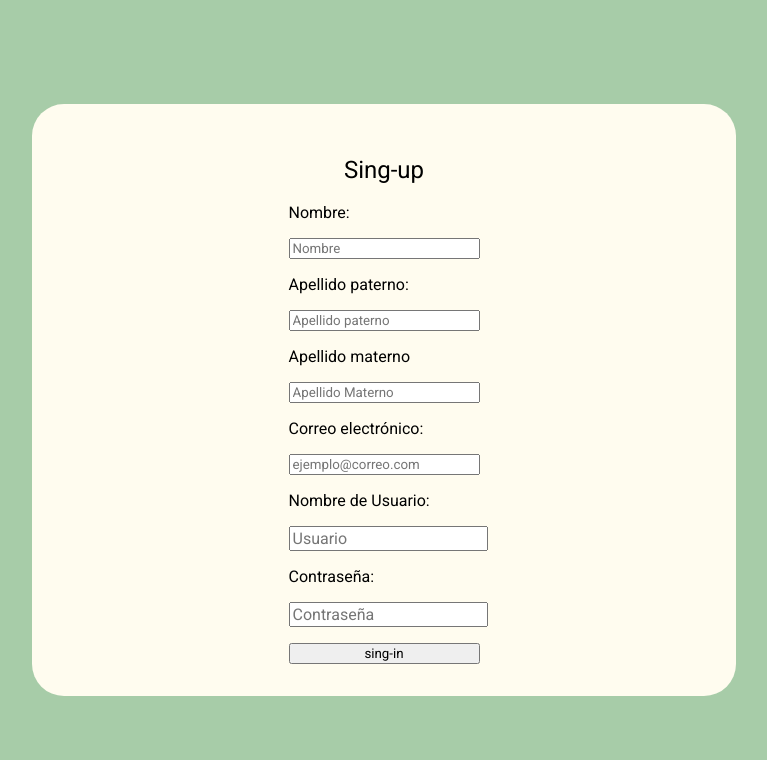
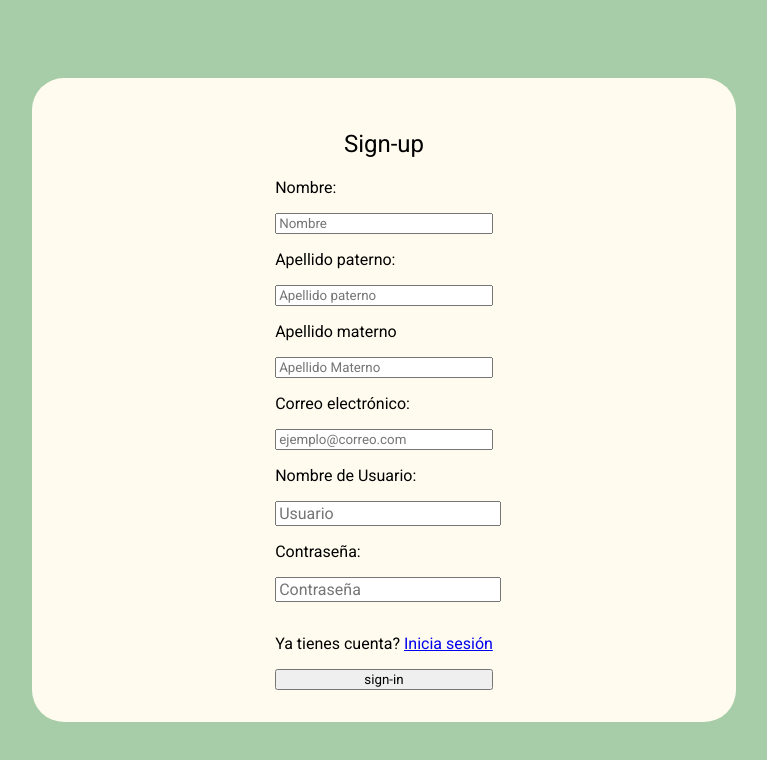
Before and after one commit to tartaman/SaborIA, a website: page sing-up.html in a window 1280 px wide. Shown: the whole page, without its empty margins (256-1023 px from the left). Drawn offline with Linux system fonts and the light colour scheme; no server answers.

Commit message:
Arreglado el login
y ahora te manda a verificar

```diff
--- a/scripts/registrarUsuario.js
+++ b/scripts/registrarUsuario.js
@@ -17,8 +17,8 @@ document.querySelector(`#singupform`).addEventListener(`submit`, function(event)
         username: document.querySelector(`#usuario`).value,
         pass: document.querySelector(`#contrasena`).value
     };
-    console.log(formData)
-    pelalo()
+    console.log(formData);
+    pelalo();
     // Hacemos una solicitud POST con fetch al backend
     fetch(`${API_URL}/addEmail`, {
         method: `POST`,
@@ -33,4 +33,5 @@ document.querySelector(`#singupform`).addEventListener(`submit`, function(event)
 
     })
     .catch(error => console.error(`Error al agregar email: `, error));
+    window.location.href = "./verificar.html";
 });
--- a/sing-up.html
+++ b/sing-up.html
@@ -10,8 +10,8 @@
 <body>
     <section class="main">
         <div class="form-container">
-            <h1>Sing-up</h1>
-            <form action="" class="form" id="singupform">
+            <h1>Sign-up</h1>
+            <form action="verificar.html" class="form" id="singupform">
                 <div class="campo-form">
                     <label for="Nombre">Nombre:</label>
                     <input type="text" placeholder="Nombre" name="Nombre" id="nombre" required>
@@ -20,7 +20,7 @@
                     <label for="Apellido_mat">Apellido materno</label>
                     <input type="text" name="Apellido_mat" id="apellidomat" placeholder="Apellido Materno" required>
                     <label for="email">Correo electrónico:</label>
-                    <input type="email" name="email" id="email" placeholder="ejemplo@correo.com">
+                    <input type="email" name="email" id="email" placeholder="ejemplo@correo.com" required>
                     <label for="usuario">
                         Nombre de Usuario:
                     </label>
@@ -32,7 +32,8 @@
                     </label>
                     <input type="password" name="contrasena" id="contrasena" placeholder="Contraseña" class="form-input">
                 </div>
-                <button type="submit">sing-in</button>
+            <p>Ya tienes cuenta? <a href="Iniciarsesion.html">Inicia sesión</a></p>
+            <button type="submit">sign-in</button>
             </form>
         </div>
     </section>
```
Also changed, not shown: 1 other file.
